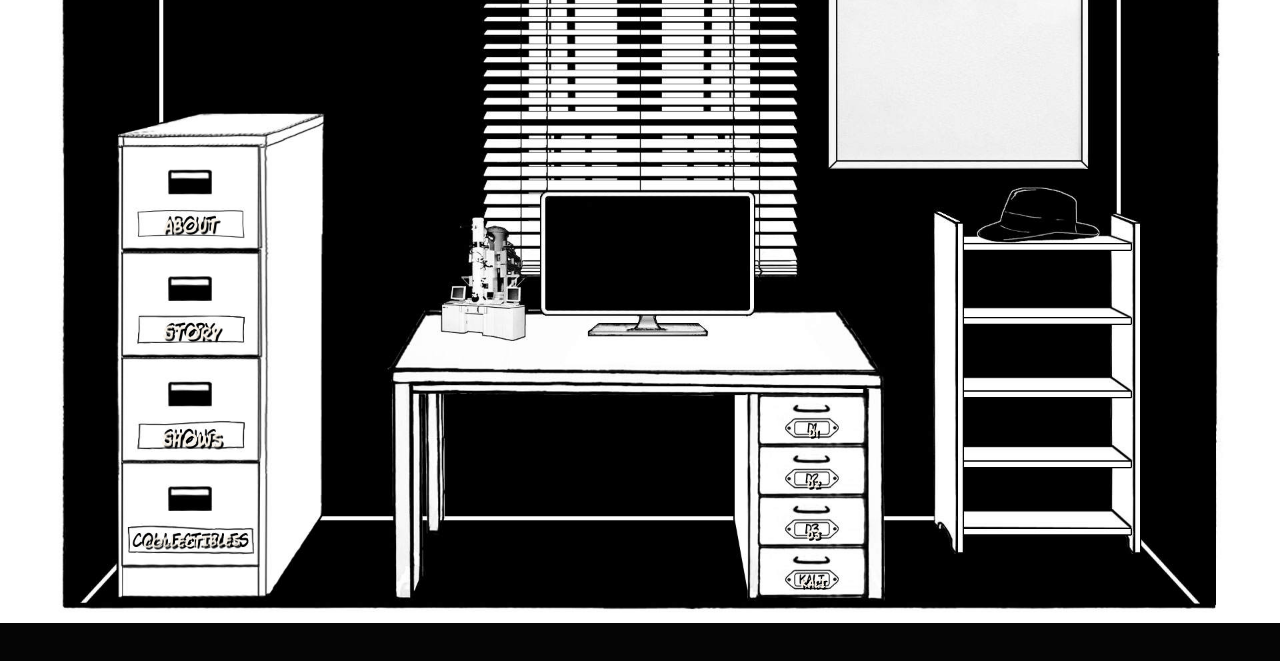
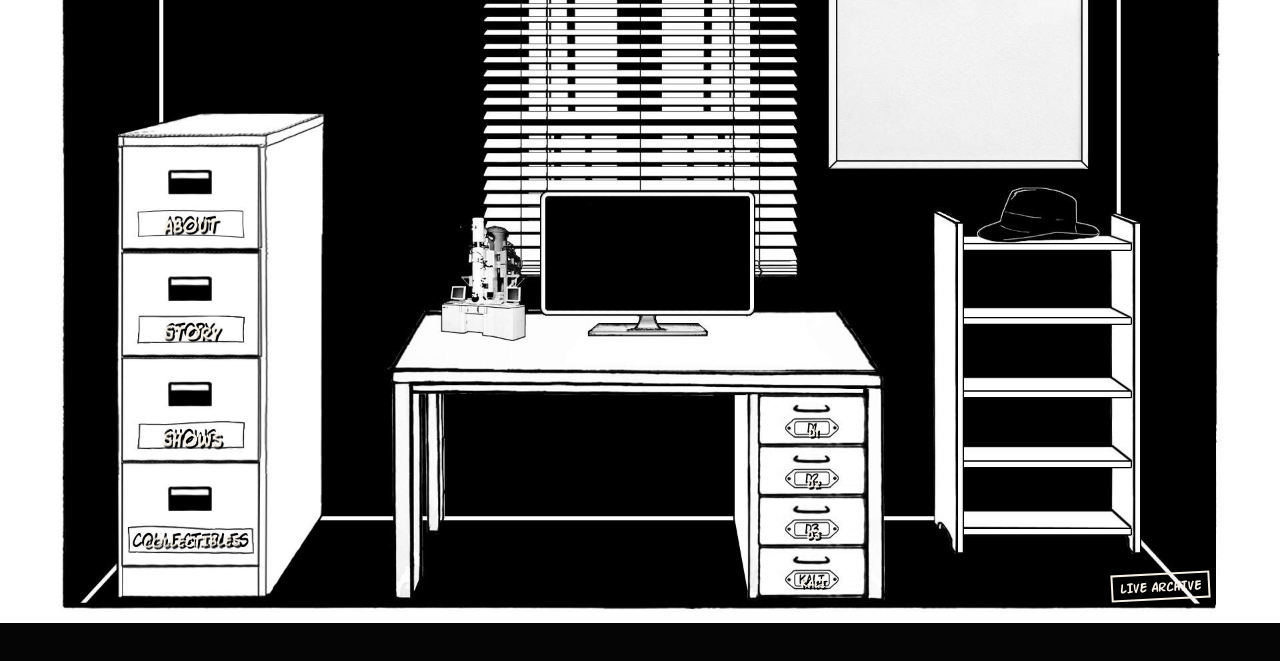
Before and after one commit to thekalihypothesis-ctrl/the-kali-website, an Astro site: page / in a window 1280 px wide. Shown: the part 137-798 px from the top of the page. Built offline with nearby package versions, Linux system fonts and the light colour scheme; Astro itself is replaced by a stand-in of ours.

Commit message:
Add live archive deployment marker

```diff
--- a/src/components/OfficeScene.astro
+++ b/src/components/OfficeScene.astro
@@ -35,6 +35,7 @@ const drawerItems = [
         draggable="false"
       />
     </a>
+    <p class="office__status-stamp">Live Archive</p>
   </div>
 
   <nav class="office__hotspots" aria-label="Main menu">
@@ -110,6 +111,22 @@ const drawerItems = [
     filter: drop-shadow(0 0 8px rgba(245, 211, 95, 0.75));
     transform: rotate(-2deg) scale(1.03);
     outline: none;
+  }
+
+  .office__status-stamp {
+    position: absolute;
+    right: 5.4%;
+    bottom: 3.2%;
+    margin: 0;
+    border: 2px solid #f7f1e7;
+    color: #f7f1e7;
+    font-family: "Komika";
+    font-size: clamp(0.48rem, 1vw, 1rem);
+    letter-spacing: 0;
+    padding: 0.35em 0.55em 0.25em;
+    pointer-events: none;
+    text-transform: uppercase;
+    transform: rotate(-3deg);
   }
 
   .hotspot,
```
